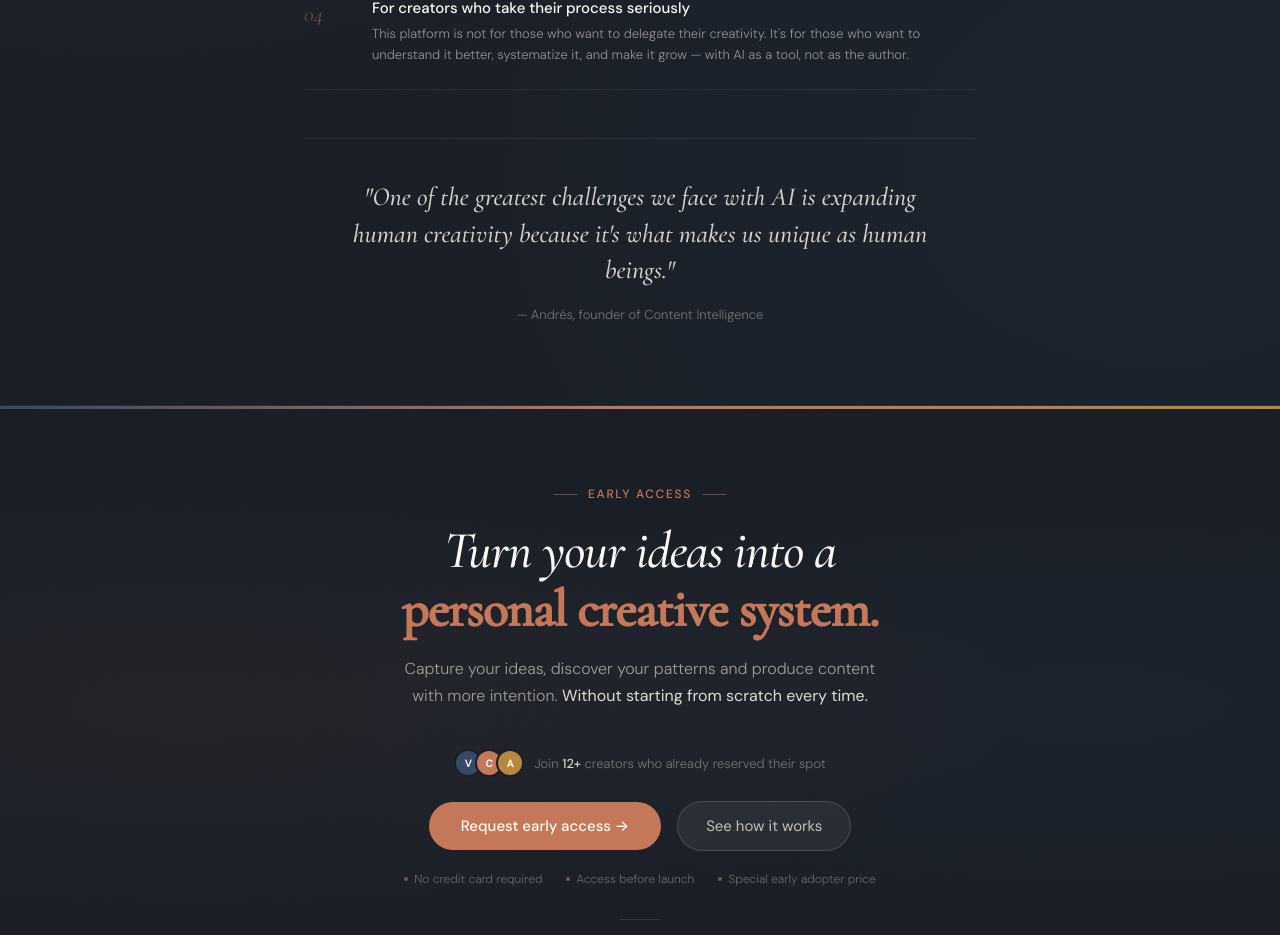
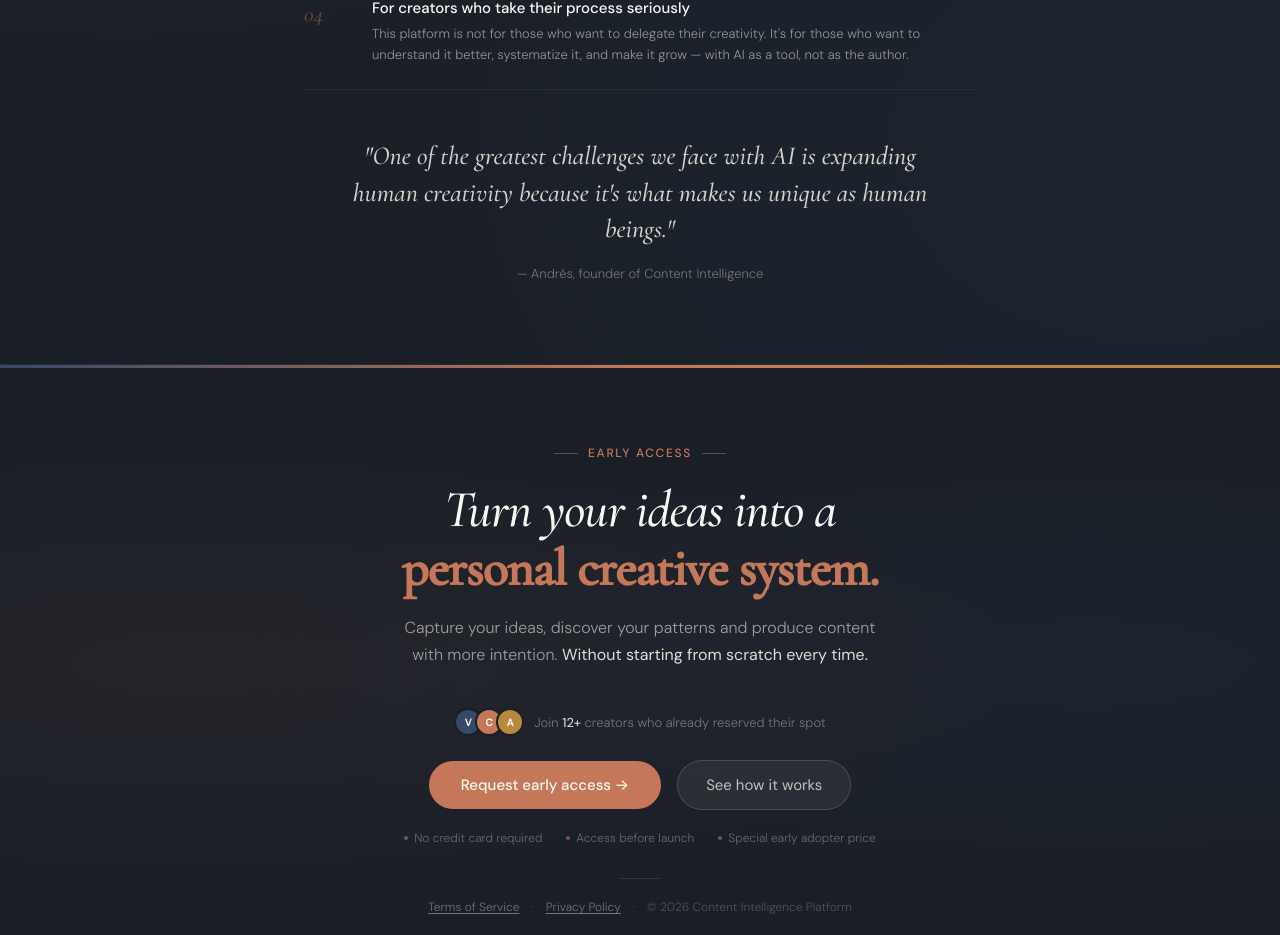
Before and after one commit to ruedalibre/landing-portfolio-content-intelligence-app, a React (Vite) app in the folder landing-portfolio-content-intelligence-app/: page / in a window 1280 px wide. Shown: the part 5154-6089 px from the top of the page. Built offline with nearby package versions, Linux system fonts and the light colour scheme; no server answers; the database is empty.

Commit message:
Eliminación borde superior y padding frase de cierre manifiesto

```diff
--- a/landing-portfolio-content-intelligence-app/src/styles/sections/_manifesto.scss
+++ b/landing-portfolio-content-intelligence-app/src/styles/sections/_manifesto.scss
@@ -126,8 +126,6 @@
 
 // Cierre
 .manifesto__closing {
-  border-top: 1px solid rgba(255, 255, 255, 0.08);
-  padding-top: var(--s-8);
   text-align: center;
 }
 
```
